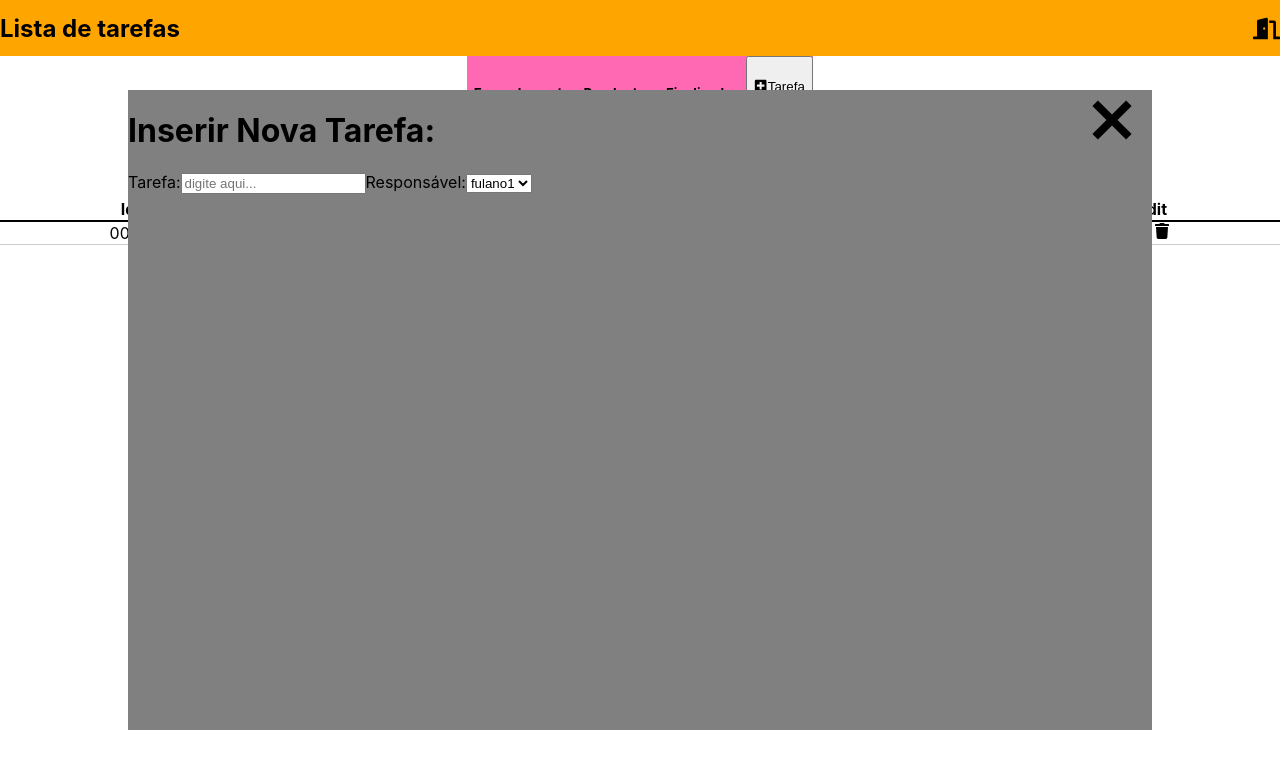
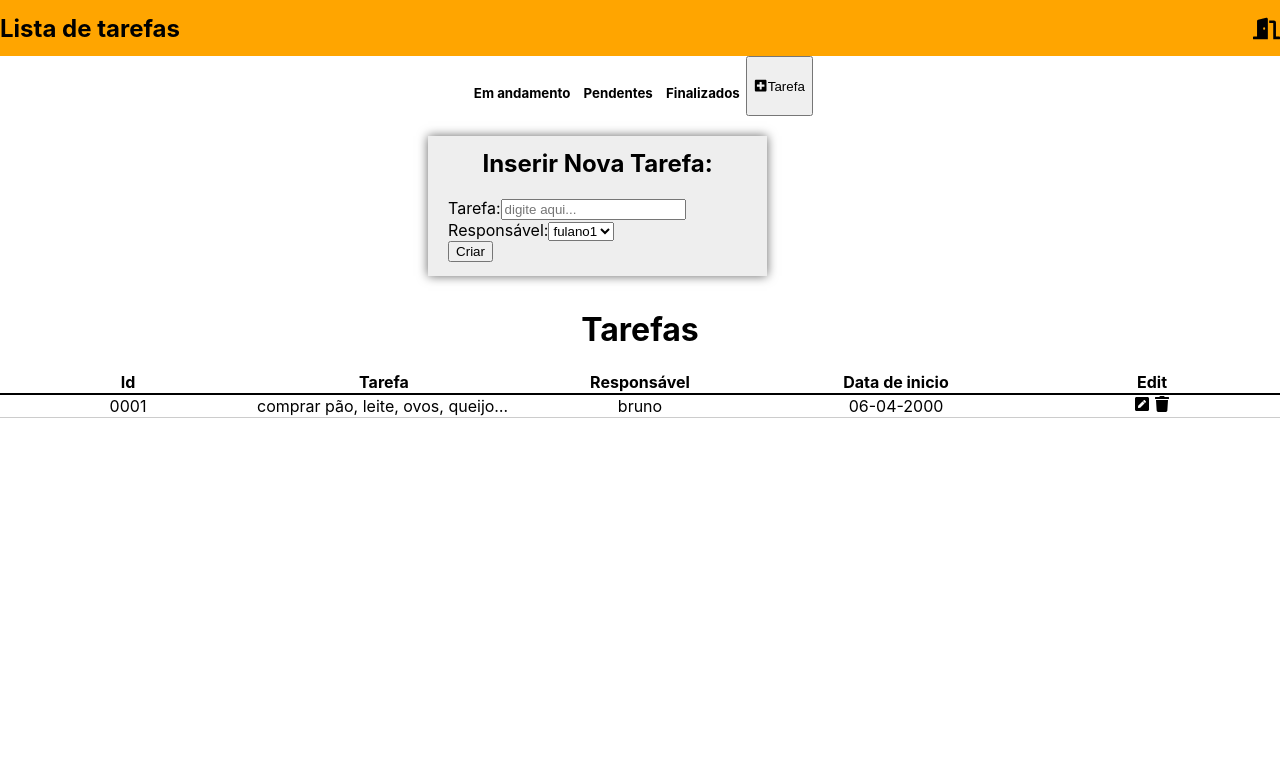
Before and after one commit to Johnny-batata/Ebytr-frontend, a React (Create React App) app: page /home in a window 1280 px wide. Both pictures are taken after a click on the button "Tarefa". Shown: the top 768 px of the page. Built offline with nearby package versions, Linux system fonts and the light colour scheme.

Commit message:
create task feature with css

```diff
--- a/src/pages/home/index.jsx
+++ b/src/pages/home/index.jsx
@@ -58,7 +58,6 @@ const Home = () => {
   const renderInsertTaskForm = () => {
     return (
       <S.FormDiv>
-        <GoX onClick={ handleInsertTask }/>
         <h1>Inserir Nova Tarefa: </h1>
       <form>
         <label htmlFor="tarefa">
@@ -72,6 +71,7 @@ const Home = () => {
           <option>fulano2 </option>
         </select>
         </label>
+        <button type="button">Criar</button>
       </form>
       </S.FormDiv>
     )
@@ -79,11 +79,11 @@ const Home = () => {
 
   return (
     <div>
-    {insertTask && renderInsertTaskForm()}
     <S.MainDiv>
       <Header />
       <section>
       {renderTasksStatus()}
+    {insertTask && renderInsertTaskForm()}
       </section>
         <h1>Tarefas</h1>
       {renderTable()}
--- a/src/pages/home/index.styles.js
+++ b/src/pages/home/index.styles.js
@@ -10,7 +10,7 @@ export const MainDiv = styled.div`
     display: flex;
     /* margin-top: 55px; */
     height: 60px;
-    background-color: hotpink;
+    /* background-color: hotpink; */
     width: 100%;
     justify-content: center;
     h5 {
@@ -34,7 +34,7 @@ export const MainDiv = styled.div`
       font-size: 1.4em;
       margin-right: 5px;
     }
-
+    margin-bottom: 20px;
   }
   table {
   width: 100%;
@@ -79,27 +79,26 @@ tbody tr:hover {
 `
 
 export const TdDate = styled.td`
-/* background-color: green; */
-  /* font-size: 11px; */
+
 `
 
 export const FormDiv = styled.div `
-  /* background-color: green; */
-  background-color: grey;
-  /* background-color: rgba(245, 246, 250, 0.65); */
-
+  flex-direction: column;
   width: 80% !important;
-  height: 80% !important;
-  position: absolute;
-  margin-top: 90px;
-  margin-right: 20%;
-  margin-left: 10%;
-  /* box-shadow: inset 0 0 1em black; */
-
+  height: 60% !important;
+  background-color: #eee;
+  box-shadow: 0 0 10px rgba(0,0,0,0.6);
+ -webkit-box-shadow: 0 0 10px rgba(0,0,0,0.6);
+  margin-top: 20px;
+  align-items: center;
   svg {
     font-size: 60px;
     right: 10px;
     position: absolute;
   }
 
+  form {
+    margin-left: 20px;
+    margin-bottom: 20px;
+  }
 `
```
